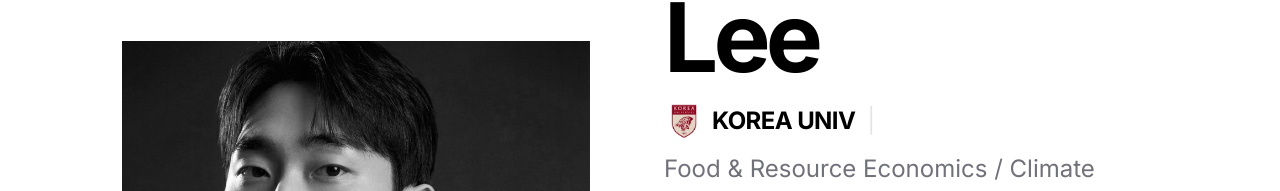
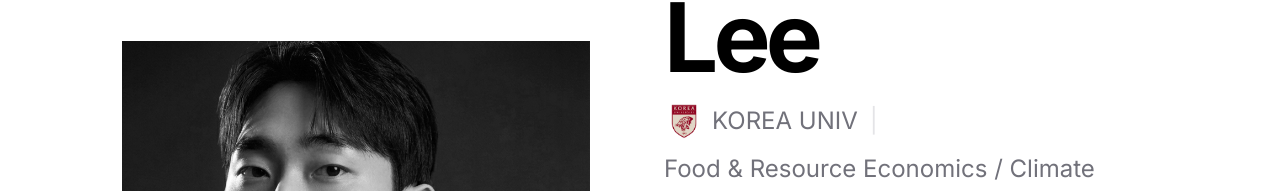
Before and after one commit to musudang/portfolio_LEE, a Next.js app: page / in a window 1280 px wide. Shown: the part 203-394 px from the top of the page. Built offline with nearby package versions, Linux system fonts and the light colour scheme.

Commit message:
style: match KOREA UNIV font style with the major text

```diff
--- a/src/app/page.tsx
+++ b/src/app/page.tsx
@@ -198,8 +198,7 @@
                   Seung Hun, Lee
                 </h1>
                 <div className="flex items-center flex-wrap gap-3 text-xl md:text-2xl text-muted-foreground mb-2">
-                  <div className="flex items-center gap-2 text-foreground">
-                    {/* 고려대학교 로고 이미지를 public 폴더에 추가하고 파일명을 맞추세요 (예: korea-univ-logo.png) */}
+                  <div className="flex items-center gap-2">
                     <div className="relative w-8 h-8 md:w-10 md:h-10">
                       <Image
                         src="/korea-univ-logo.png"
@@ -208,7 +207,7 @@
                         className="object-contain"
                       />
                     </div>
-                    <span className="font-bold tracking-tight">KOREA UNIV</span>
+                    <span>KOREA UNIV</span>
                   </div>
                   <span className="hidden md:inline text-border">|</span>
                   <span>Food & Resource Economics / Climate Change</span>
```
